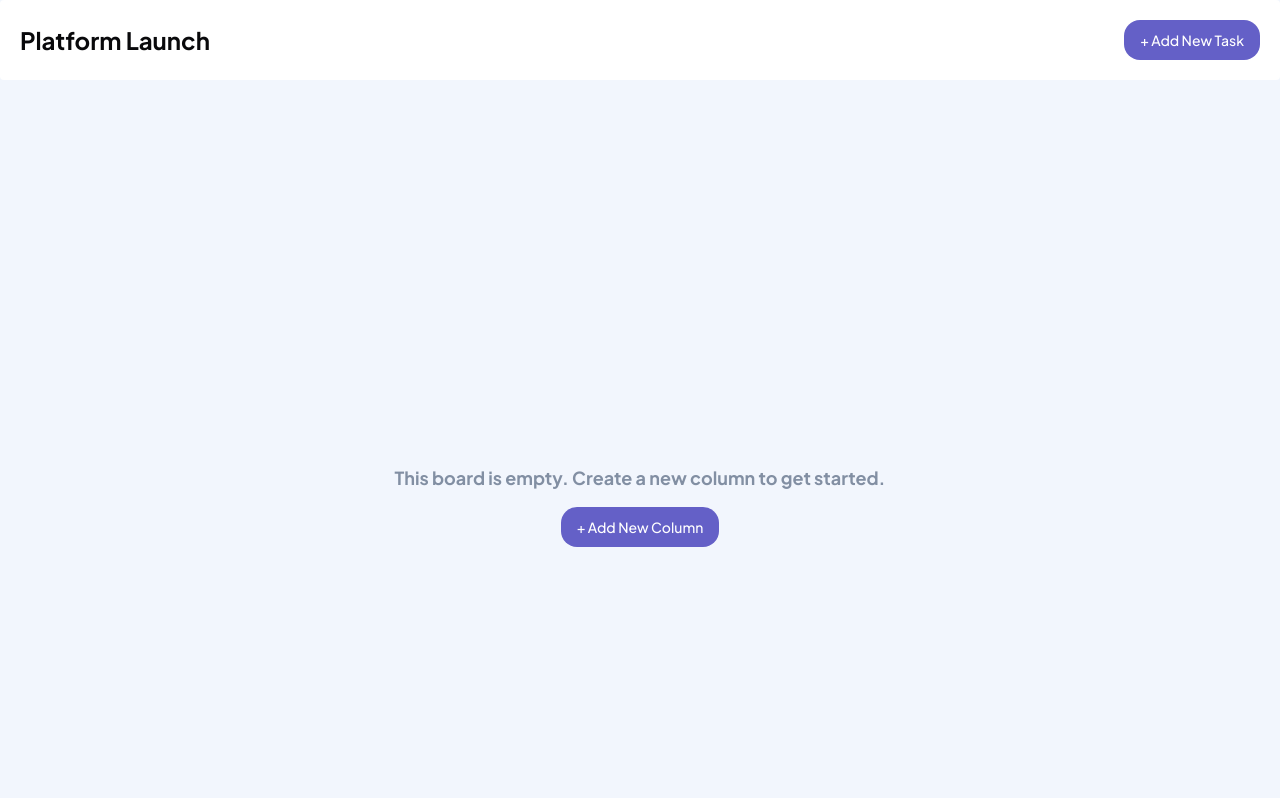
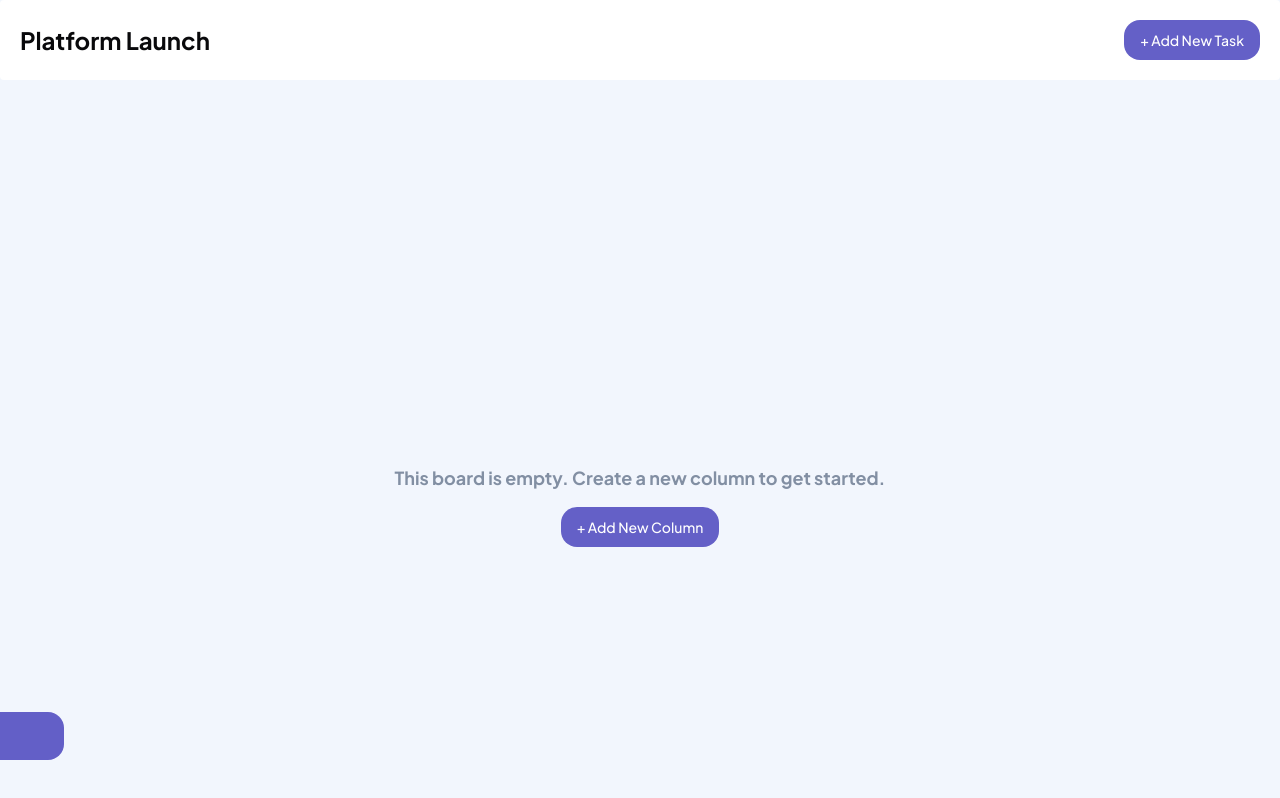
Before and after one commit to Fables7/kanban-task-manager, a Next.js app: page / in a window 1280 px wide. Built offline with nearby package versions, Linux system fonts and the light colour scheme.

Commit message:
Added sidebar

```diff
--- a/app/NavBar.tsx
+++ b/app/NavBar.tsx
@@ -1,5 +1,5 @@
+"use client";
 import { Button } from "@/components/ui/button";
-import React from "react";
 
 const NavBar = () => {
   return (
--- /dev/null
+++ b/app/SideBar.tsx
@@ -0,0 +1,32 @@
+"use client";
+import { Button } from "@/components/ui/button";
+import { useSidebarContext } from "@/context/sidebar-context";
+import classNames from "classnames";
+
+const SideBar = () => {
+  const { setSidebarOpen, sidebarOpen } = useSidebarContext();
+  console.log(sidebarOpen);
+
+  return (
+    <div
+      className={classNames({
+        " transition-[width] bg-white dark:bg-[var(--dark-gray)] flex flex-col relative ":
+          true,
+        "w-[300px]": sidebarOpen,
+        "w-0": !sidebarOpen,
+      })}
+    >
+      <div className=" overflow-hidden">
+        <Button onClick={() => setSidebarOpen(false)}>Close</Button>
+      </div>
+      {!sidebarOpen && (
+        <div
+          onClick={() => setSidebarOpen(true)}
+          className="h-12 w-16 rounded-r-2xl bg-[var(--purple)] absolute right-[-64px] bottom-10 cursor-pointer"
+        />
+      )}
+    </div>
+  );
+};
+
+export default SideBar;
--- a/app/globals.css
+++ b/app/globals.css
@@ -6,6 +6,7 @@
   :root {
     /* Colors */
     --med-gray: #828fa3;
+    --purple: #635fc7;
     /*  */
     --background: 220, 69%, 97%;
     --foreground: 240 10% 3.9%;
--- a/app/layout.tsx
+++ b/app/layout.tsx
@@ -1,6 +1,8 @@
 import type { Metadata } from "next";
 import { Plus_Jakarta_Sans } from "next/font/google";
 import NavBar from "./NavBar";
+import SidebarContextProvider from "@/context/sidebar-context";
+import SideBar from "./SideBar";
 import "./globals.css";
 
 const plusJakartaSans = Plus_Jakarta_Sans({ subsets: ["latin"] });
@@ -18,10 +20,15 @@ export default function RootLayout({
   return (
     <html lang="en">
       <body className={plusJakartaSans.className}>
-        <div>
-          <NavBar />
-          <main>{children}</main>
-        </div>
+        <SidebarContextProvider>
+          <div className="flex h-screen  overflow-hidden">
+            <SideBar />
+            <div className="flex flex-col w-full h-full overflow-hidden ">
+              <NavBar />
+              <main>{children}</main>
+            </div>
+          </div>
+        </SidebarContextProvider>
       </body>
     </html>
   );
--- /dev/null
+++ b/context/sidebar-context.tsx
@@ -0,0 +1,35 @@
+"use client";
+import { PropsWithChildren, createContext, useContext, useState } from "react";
+
+interface SidebarContext {
+  sidebarOpen: boolean;
+  setSidebarOpen: (open: boolean) => void;
+}
+export const SidebarContext = createContext<SidebarContext | null>(null);
+
+export default function SidebarContextProvider({
+  children,
+}: PropsWithChildren) {
+  const [sidebarOpen, setSidebarOpen] = useState(false);
+
+  return (
+    <SidebarContext.Provider
+      value={{
+        sidebarOpen,
+        setSidebarOpen,
+      }}
+    >
+      {children}
+    </SidebarContext.Provider>
+  );
+}
+
+export function useSidebarContext() {
+  const context = useContext(SidebarContext);
+  if (!context) {
+    throw new Error(
+      "useSidebarContext must be used within a SidebarContextProvider"
+    );
+  }
+  return context;
+}
--- a/package.json
+++ b/package.json
@@ -11,6 +11,7 @@
   "dependencies": {
     "@radix-ui/react-slot": "^1.0.2",
     "class-variance-authority": "^0.7.0",
+    "classnames": "^2.5.1",
     "clsx": "^2.1.0",
     "lucide-react": "^0.303.0",
     "next": "14.0.4",
```
Also changed, not shown: 1 other file (tests, documents, lock files or other folders).
